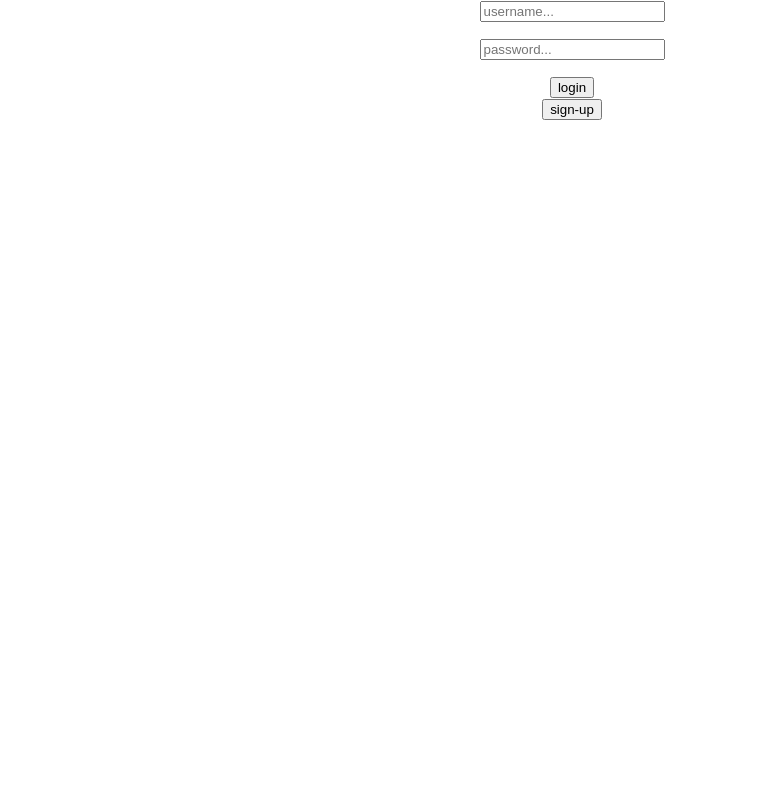
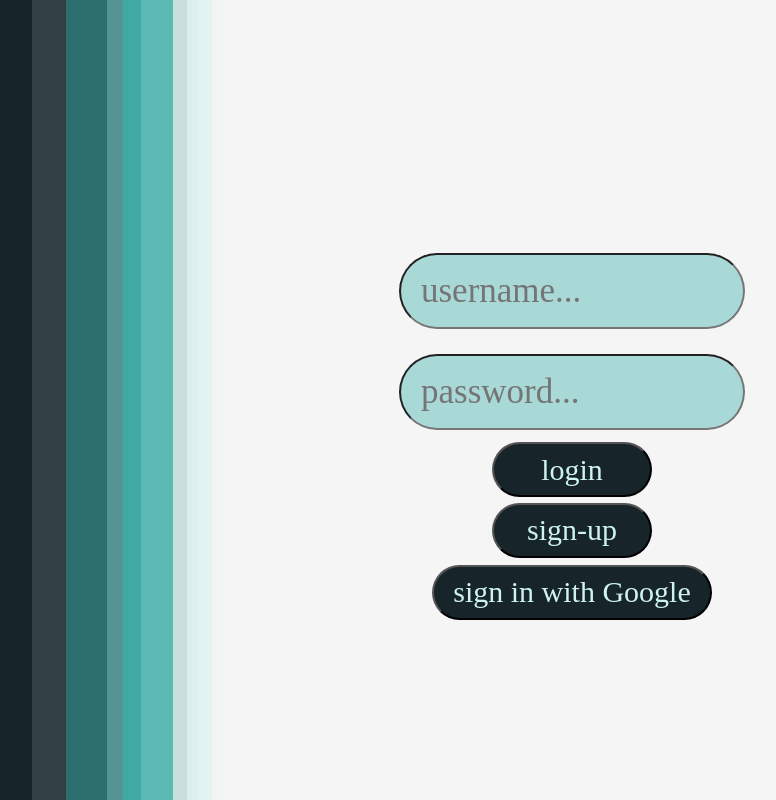
Before and after one commit to LKASTI/CS3354_Todo_Project, a React (Create React App) app: page / in a window 1280 px wide. Shown: the whole page, without its empty margins (68-844 px from the left). Built offline with nearby package versions, Linux system fonts and the light colour scheme.

Commit message:
completed login page, added todolist page, added createtask page, added home page. Still lots to accomplish listed in personal Notion tracker

```diff
--- a/package.json
+++ b/package.json
@@ -8,6 +8,7 @@
     "@testing-library/react": "^13.4.0",
     "@testing-library/user-event": "^13.5.0",
     "axios": "^1.1.3",
+    "firebase": "^9.14.0",
     "react": "^18.2.0",
     "react-dom": "^18.2.0",
     "react-hook-form": "^7.39.4",
--- a/src/App.js
+++ b/src/App.js
@@ -5,16 +5,19 @@ import AccountRegistration from './pages/AccountRegistration';
 import AccountConfirmation from './pages/AccountConfirmation';
 import {useState, useContext, createContext} from 'react'
 import Home from './pages/Home';
+import TodoList from './pages/TodoList';
+import CreateTask from './pages/CreateTask'
 
 export const AppContext = createContext()
 
 function App() {
-  const [username, setUsername] = useState()
+  const [username, setUsername] = useState("")
+  const [taskList, setTaskList] = useState([])
   return (
 
 
     <div className="App">
-      <AppContext.Provider value={{username, setUsername}}>
+      <AppContext.Provider value={{username, setUsername, taskList, setTaskList}}>
         <Router>
           <Routes>
             <Route path="/" element={<Login/>}/>
@@ -22,6 +25,8 @@ function App() {
             <Route path="/registration" element={<AccountRegistration/>}/>
             <Route path="/confirmation" element={<AccountConfirmation/>}/>
             <Route path="/home" element={<Home/>}/>
+            <Route path="/todolist" element={<TodoList/>}/>
+            <Route path="/task-creation" element={<CreateTask/>}/>
             <Route path="*" element={<h1>ERROR 404 PAGE NOT FOUND</h1>}/>
           </Routes>
         </Router>
--- /dev/null
+++ b/src/Login.css
@@ -0,0 +1,121 @@
+@import url('https://fonts.googleapis.com/css2?family=Nunito+Sans&display=swap');
+
+.login{
+    background-image: url("./background.png");
+    height:100vh;
+}
+
+.input-boxes{
+    position: relative;
+    top: 25vh;
+    width: 20vh;
+    margin: auto;
+}
+
+.error{
+    margin: 0;
+    color:red;
+    font-family: 'Nunito';
+    text-align: left;
+    border-radius: 25px;
+    padding-left: 50px;
+    width: 600px;
+    font-size: 20px;
+    height: 10px;
+}
+
+.input-boxes{
+    margin:auto;
+    width: 50vh;
+    top: 28.5vh;
+}
+
+.input-boxes #username, #password{
+    background-color: #61beb982;
+    font-family:'Nunito';
+    margin-top: 15px;
+    font-size: 35px;
+    border-radius: 50px;
+    padding-left: 20px;
+    width: 40vh;
+    height: 70px;
+}
+.login-button{
+    background-color: #17252A;
+    font-family:'Nunito';
+    font-size: 30px;
+    color: #CEF4F2;
+    position: relative;
+    top: 30vh;
+    border-radius: 35px;
+    width: 20vh;
+    height: 55px;
+}
+
+.sign{
+    display: flex;
+    flex-direction: column;
+    align-items: center;
+    row-gap: 7px;
+    position: relative;
+    top: 30.7vh;
+}
+
+#signup-button{
+    height: 55px;
+    width: 20vh;
+    background-color: #17252A;
+    font-family:'Nunito';
+    font-size: 30px;
+    color: #CEF4F2;
+    border-radius: 35px;
+}
+
+#google-login{
+    height: 55px;
+    width: 35vh;
+    background-color: #17252A;
+    font-family:'Nunito';
+    font-size: 30px;
+    color: #CEF4F2;
+    border-radius: 35px;
+}
+
+/* #signup-button{
+    margin-top: 5px;
+    background-color: #17252A;
+    font-family:'Nunito';
+    font-size: 30px;
+    color: #CEF4F2;
+    position: relative;
+    top: 30vh;
+    border-radius: 35px;
+    width: 20vh;
+    height: 55px;
+}
+.google-login{
+    margin-top: 5px;
+    background-color: #17252A;
+    font-family:'Nunito';
+    font-size: 30px;
+    color: #CEF4F2;
+    position: relative;
+    top: 40vh;
+    border-radius: 35px;
+    width: 35vh;
+    height: 55px;
+} */
+.sign #google-login:hover{
+    background-color: #17252ac3;
+    cursor: pointer;
+}
+.sign #signup-button:hover{
+    background-color: #17252ac3;
+    cursor: pointer;
+}
+
+
+.login-button:hover{
+    background-color: #17252ac3;
+    cursor: pointer;
+}
--- /dev/null
+++ b/src/TaskCreation.css
@@ -0,0 +1,6 @@
+.task-creation{
+    display: flex;
+    flex-direction: column;
+    margin: auto;
+    width: 20vh;
+}
--- a/src/components/LoginForm.js
+++ b/src/components/LoginForm.js
@@ -1,36 +1,56 @@
-import react from 'react'
+import {useContext} from 'react'
 import {useForm} from 'react-hook-form'
 import { useNavigate } from 'react-router-dom'
 import * as yup from 'yup'
 import {yupResolver} from '@hookform/resolvers/yup'
+import "../Login.css"
+import { getDocs, collection} from 'firebase/firestore'
+import {db} from '../config/firebase'
+import { AppContext } from '../App'
+
 
 function LoginForm(){
+    const {username, setUsername} = useContext(AppContext)
     let navigate = useNavigate()
 
     const schema = yup.object().shape({
         username: yup.string().required("must enter a username").min(5).max(15),
-        password: yup.string().required("must enter a password")
-                            .min(8, "password must be at least 8 characters")
-                            .max(15, "password must be at most 15 characters")
-                            .matches(/(?=.*[0-9])/, "password must contain at least 1 number")
-                            .matches(/\W+/, "password must contain at least one special character"),
+        password: yup.string().required("must enter a password"),
       })
 
     const {register, handleSubmit, formState: {errors}} = useForm({
         resolver: yupResolver(schema)
     })
 
-    const onSubmit = (data) =>{
-        data ? navigate("/home") : console.log(data)
+    const usersRef = collection(db, "accounts")
+
+    const onSubmit = async (data) =>{
+        let valid = false
+        const allDocs = await getDocs(usersRef)
+        allDocs.forEach((doc) =>{
+            if(doc.data().username === data.username && doc.data().password === data.password)
+                valid = true
+        })
+        if(valid)
+        {
+            setUsername(data.username)
+            return navigate("/home")
+        }
+
+        return alert("incorrect username or password")
     }
 
     return(
         <form onSubmit={handleSubmit(onSubmit)}>
-            <input type="text" placeholder='username...' {...register("username")}/>
-            <p>{errors.username?.message}</p>
-            <input type="password" placeholder='password...' {...register("password")}/>
-            <p>{errors.password?.message}</p>
-            <input type="submit" value="login"/>
+            <div className="input-boxes">
+                <p className='error'>{errors.username?.message}</p>
+                <input id='username' type="text" placeholder='username...' {...register("username")}/>
+                <p className='error'>{errors.password?.message}</p>
+                <input id='password' type="password" placeholder='password...' {...register("password")}/>
+            </div>
+            <div>
+                 <input className="login-button" type="submit" value="login"/>
+            </div>
         </form>
     )
 }
--- /dev/null
+++ b/src/config/firebase.js
@@ -0,0 +1,23 @@
+// Import the functions you need from the SDKs you need
+import { initializeApp } from "firebase/app";
+import {getAuth, GoogleAuthProvider} from 'firebase/auth'
+import {getFirestore} from 'firebase/firestore'
+// TODO: Add SDKs for Firebase products that you want to use
+// https://firebase.google.com/docs/web/setup#available-libraries
+
+// Your web app's Firebase configuration
+const firebaseConfig = {
+  apiKey: "AIzaSyB86-g1lAHw2o_ph-v47Qh_InSzG6EWMIo",
+  authDomain: "todo-se-app.firebaseapp.com",
+  projectId: "todo-se-app",
+  storageBucket: "todo-se-app.appspot.com",
+  messagingSenderId: "133601742727",
+  appId: "1:133601742727:web:4395bb1761fd0ec1364d22"
+};
+
+// Initialize Firebase
+const app = initializeApp(firebaseConfig);
+
+export const auth = getAuth(app)
+export const provider = new GoogleAuthProvider()
+export const db = getFirestore(app)
--- /dev/null
+++ b/src/pages/CreateTask.js
@@ -0,0 +1,63 @@
+import { useContext } from 'react'
+import {AppContext} from '../App'
+import * as yup from 'yup'
+import {useForm} from 'react-hook-form'
+import {yupResolver} from '@hookform/resolvers/yup'
+import {addDoc, getDocs, doc, setDoc, collection} from 'firebase/firestore'
+import {db} from '../config/firebase'
+import "../TaskCreation.css"
+import { useNavigate } from 'react-router-dom'
+
+function CreateTask(){
+    let navigate = useNavigate()
+    const {username} = useContext(AppContext)
+    const {taskList, setTaskList} = useContext(AppContext)
+
+    const schema = yup.object().shape({
+        taskname: yup.string().max(100, "max of 100 characters").required("you must enter a task name"),
+        timeleft: yup.number("you must enter a number").min(1, "min of one day").max(7, "max of 7 days").required("you must enter the time to complete task"),
+        description: yup.string().max(400, "max of 400 characters").required("you must enter a description"),
+    })
+
+    const {register, handleSubmit, formState: {errors}} = useForm({
+        resolver: yupResolver(schema)
+    })
+
+    const tasksRef = collection(db, "tasks")
+
+    const onSubmit = async (data) =>{
+        setTaskList([...taskList, {
+            taskname: data.taskname,
+            timeleft: data.timeleft,
+            description: data.description,
+        }])
+        await addDoc(tasksRef, {
+            taskname: data.taskname,
+            timeleft: data.timeleft,
+            description: data.description,
+        })
+
+        return navigate("/todolist")
+    }
+
+    return(
+        <div className='task-creation'>
+            {console.log(taskList)}
+            <form onSubmit={handleSubmit(onSubmit)}>
+                <h1>Create a Task</h1>
+                <label>Task Name</label>
+                <input type="text" placeholder='ex) Take Out Trash' {...register("taskname")}/>
+                <p style={{color:"red"}}>{errors.taskname?.message}</p>
+                <label>Days to Complete</label>
+                <input type="number" placeholder='ex) 5' {...register("timeleft")}/>
+                <p style={{color:"red"}}>{errors.timeleft?.message}</p>
+                <label>Task Details</label>
+                <textarea placeholder='ex) Take out the trash in the living room and the kitchen'{...register("description")}/>
+                <p style={{color:"red"}}>{errors.description?.message}</p>
+                <input type="submit"/>
+            </form>
+        </div>
+    )
+}
+
+export default CreateTask
--- a/src/pages/Home.js
+++ b/src/pages/Home.js
@@ -1,10 +1,23 @@
-import react from 'react'
+import {useContext} from 'react'
+import {Navigate, useNavigate} from 'react-router-dom'
+import App, { AppContext } from '../App'
 
 function Home(){
-
+    const {username} = useContext(AppContext)
+    const navigate = useNavigate()
+    if(!username)
+    {
+        return(
+            <div>
+                <h1>PLEASE LOGIN TO ACCESS HOME</h1>
+                <button onClick={() =>{navigate("/login")}}>Login Page</button>
+            </div>
+        )
+    }
     return(
         <div>
             <h1>HOME PAGE</h1>
+            <button onClick={() => {navigate("/todolist")}}>TODO LIST</button>
         </div>
     )
 }
--- a/src/pages/Login.js
+++ b/src/pages/Login.js
@@ -1,16 +1,29 @@
 import React, { useContext } from 'react'
 import { useNavigate } from 'react-router-dom'
 import { AppContext } from '../App'
+import {auth, provider} from '../config/firebase'
+import {signInWithPopup} from 'firebase/auth'
 import LoginForm from '../components/LoginForm'
+import '../Login.css'
 
 function Login(){
     const {} = useContext(AppContext)
     let navigate = useNavigate()
 
+    const signInWithGoogle = async () => {
+        const result = await signInWithPopup(auth, provider)
+    }
+
     return(
-        <div>
-            <LoginForm/>
-            <button onClick={() => {navigate("/registration")}}>sign-up</button>
+        <div className="login">
+            <div>
+                <LoginForm/>
+                <div className="sign">
+                    <button id="signup-button" onClick={() => {navigate("/registration")}}>sign-up</button>
+                    <button id='google-login' onClick={() =>{signInWithGoogle()}}>sign in with Google</button>
+                </div>
+
+            </div>
         </div>
     )
 }
--- /dev/null
+++ b/src/pages/TodoList.css
@@ -0,0 +1,5 @@
+.taskbox{
+    background-color: darkgray;
+    width: max-content;
+    margin: auto;
+}
--- /dev/null
+++ b/src/pages/TodoList.js
@@ -0,0 +1,32 @@
+import {AppContext} from '../App'
+import { useContext } from 'react'
+import {useNavigate} from 'react-router-dom'
+import './TodoList.css'
+
+function TodoList() {
+    const {taskList, setTaskList} = useContext(AppContext)
+    const navigate = useNavigate()
+    const removeTask = () => {
+        setTaskList(taskList.splice(0, taskList.length-1))
+
+    }
+    return(
+        <div>
+            {console.log(taskList)}
+            <h1>TODO LIST PAGE</h1>
+            <button onClick={() =>{navigate("/task-creation")}}>create task</button>
+            {taskList.map((task) =>{
+                return(
+                    <div className="taskbox">
+                        <h1>Task Name: {task.taskname}</h1>
+                        <h1>Task Description: {task.description}</h1>
+                        <h1>Time Left: {task.timeleft} days</h1>
+                        <button onClick={() =>{removeTask()}}>complete task</button>
+                    </div>
+                )
+            })}
+        </div>
+    )
+}
+
+export default TodoList
```
Also changed, not shown: src/components/AccountRegistrationForm.js (+25 -6 lines), src/background.png (added), 1 other file (tests, documents, lock files or other folders).
